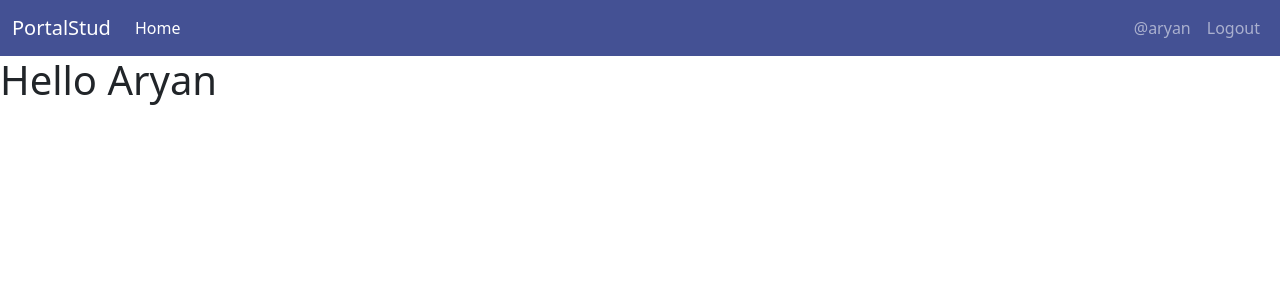
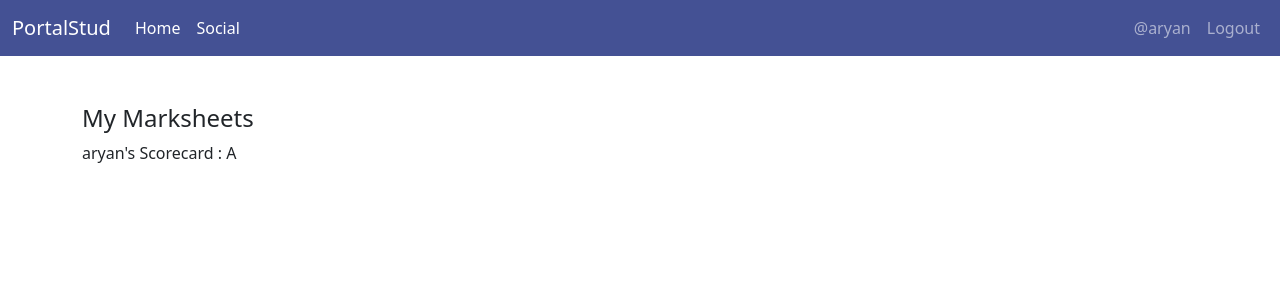
Before and after one commit to Aryan-ki-codepanti/portalStud, a Django app: page / in a window 1280 px wide. Shown: the top 300 px of the page. Run offline with Django 3.2, Linux system fonts and the light colour scheme; a user stored in the database is signed in; data comes from the database, SQL or seed files in the repository; some libraries are stand-ins or nearby versions.

Commit message:
Added marksheets renderer component also modified home view to also take summary of each marksheet in context

```diff
--- a/base/urls.py
+++ b/base/urls.py
@@ -3,6 +3,6 @@ from . import views
 
 urlpatterns = [
     path("" , views.home , name="Home") ,
-    path("/logout" , views.logout_student , name="Logout")
+    path("logout/" , views.logout_student , name="Logout")
 
 ]
--- a/base/views.py
+++ b/base/views.py
@@ -1,16 +1,77 @@
 from django.shortcuts import redirect, render
-from .models import User , MarkSheet
-from django.contrib.auth import login , logout , authenticate
+from .models import User, MarkSheet
+from django.contrib.auth import login, logout, authenticate
 from django.contrib.auth.decorators import login_required
 
 # Create your views here.
 
+
 def home(request):
 
-    context = {
+    if request.user.is_authenticated:
+        marksheets = MarkSheet.objects.filter(student=request.user)
+        marksheet_summary = []
 
-    }
-    return render(request , "base/home.html" , context)
+        for marksheet in marksheets:
+
+            marks = {
+                "maths": marksheet.maths,
+                "computer_science": marksheet.computer_science,
+                "english": marksheet.english,
+                "chemistry": marksheet.chemistry,
+                "physics": marksheet.physics
+            }
+
+            marks_keyPairs = list(marks.items())
+            marks_keyPairs.sort(key=lambda mark : mark[1])
+
+            highest = marks_keyPairs[-1][1]
+            lowest = marks_keyPairs[0][1]
+
+            bestSubs = list(
+                map(
+                    lambda mark: mark[0] ,
+                    filter(
+                        lambda mark: mark[1] == highest , marks_keyPairs
+                        )
+                    )
+                )
+
+            worstSubs = list(
+                map(
+                    lambda mark: mark[0] ,
+                    filter(
+                        lambda mark: mark[1] == lowest , marks_keyPairs
+                        )
+                    )
+                )
+
+            print(bestSubs)
+            print(worstSubs)
+
+            summary = {
+                "marksheet": marksheet,
+                "avg": (marksheet.maths + marksheet.computer_science + marksheet.english + marksheet.physics + marksheet.chemistry)/5 ,
+                "highest": highest,
+                "lowest": lowest,
+                "bestSubs":bestSubs ,
+                "worstSubs": worstSubs
+            }
+
+            marksheet_summary.append(summary)
+
+        print(marksheet_summary)
+        context = {
+            "marksheets": marksheets,
+            "marksheet_summary": marksheet_summary
+        }
+    else:
+        context = {
+
+        }
+
+    return render(request, "base/home.html", context)
+
 
 @login_required(login_url="/login")
 def logout_student(request):
--- a/templates/base/home.html
+++ b/templates/base/home.html
@@ -5,5 +5,9 @@ Home | PortalBud
 {% endblock title %}
 
 {% block content %}
-<h1> Hello Aryan </h1>
+    <div class="container my-5">
+        {% if request.user.is_authenticated %}
+            {% include "components/marksheets.html" %}
+        {% endif %}
+    </div>
 {% endblock content %}
--- /dev/null
+++ b/templates/components/marksheets.html
@@ -0,0 +1,14 @@
+<div>
+    <h4> My Marksheets </h4>
+
+    <div class="marksheet-container">
+
+        {% for marksheet in marksheets %}
+            <div class="marksheet">
+                {{ marksheet }}
+            </div>
+        {% endfor %}
+
+    </div>
+
+</div>
--- a/templates/components/navbar.html
+++ b/templates/components/navbar.html
@@ -17,6 +17,11 @@
                 <li class="nav-item">
                     <a class="nav-link active" aria-current="page" href="#"
                         >Home</a
+                    >
+                </li>
+                <li class="nav-item">
+                    <a class="nav-link active" aria-current="page" href="#"
+                        >Social</a
                     >
                 </li>
 
```
